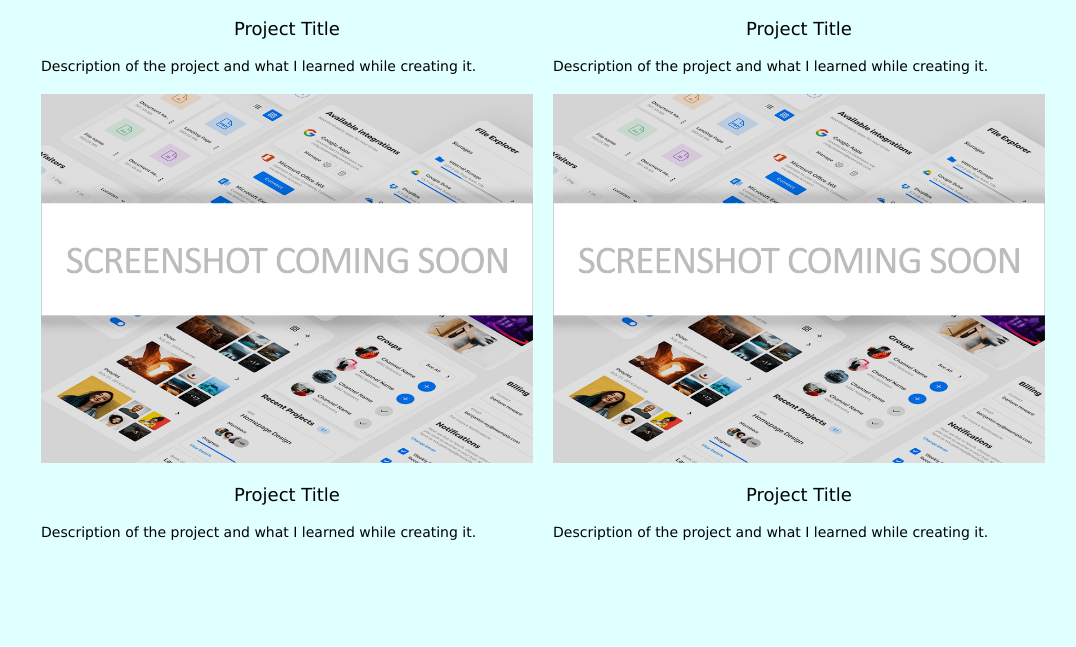
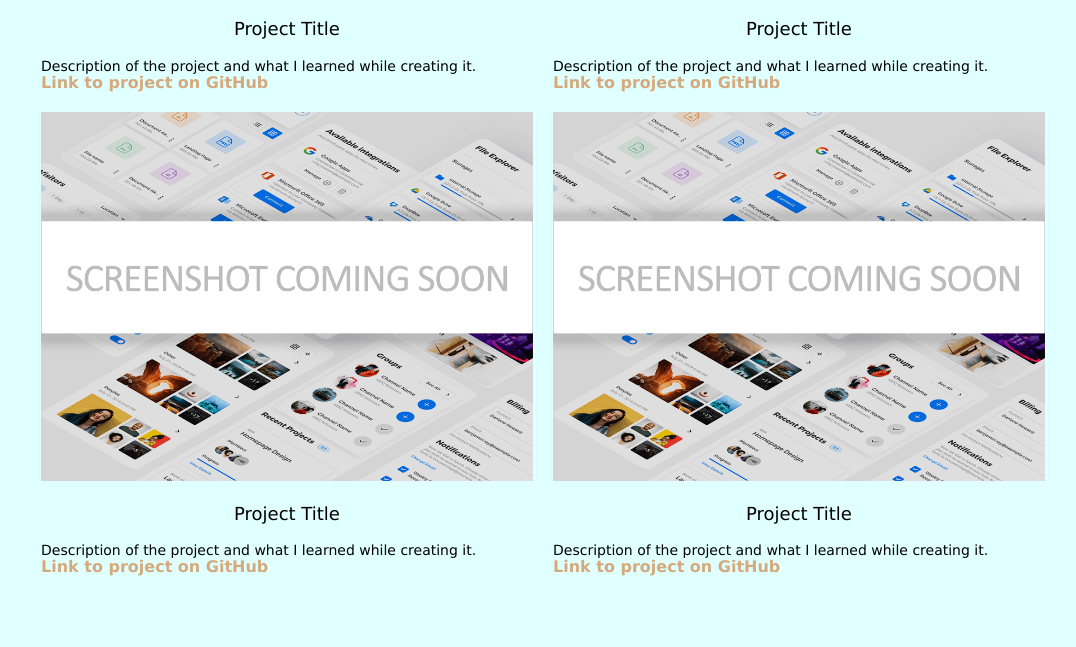
Before and after one commit to codechris3/portfolio, a website: page index.html in a window 1280 px wide. Shown: the part 1666-2313 px from the top of the page, without its empty margins (97-1173 px from the left). Drawn offline with Linux system fonts and the light colour scheme.

Commit message:
Added placeholder links for future GitHub projects

```diff
--- a/index.html
+++ b/index.html
@@ -62,11 +62,13 @@
               <img src="images/placeholder.png" alt="TBD" class="rounded">
               <h3>Project Title</h3>
               <p>Description of the project and what I learned while creating it.</p>
+              <a href="https://github.com/codechris3">Link to project on GitHub</a>
             </div>
             <div class="item">
               <img src="images/placeholder.png" alt="TBD" class="rounded">
               <h3>Project Title</h3>
               <p>Description of the project and what I learned while creating it.</p>
+              <a href="https://github.com/codechris3">Link to project on GitHub</a>
             </div>
           </div>
           <div class="group">
@@ -74,11 +76,13 @@
               <img src="images/placeholder.png" alt="TBD" class="rounded">
               <h3>Project Title</h3>
               <p>Description of the project and what I learned while creating it.</p>
+              <a href="https://github.com/codechris3">Link to project on GitHub</a>
             </div>
             <div class="item">
               <img src="images/placeholder.png" alt="TBD" class="rounded">
               <h3>Project Title</h3>
               <p>Description of the project and what I learned while creating it.</p>
+              <a href="https://github.com/codechris3">Link to project on GitHub</a>
             </div>
           </div>
       </section>
```
